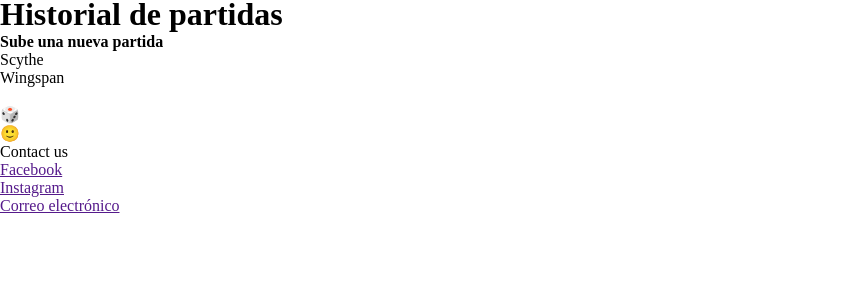
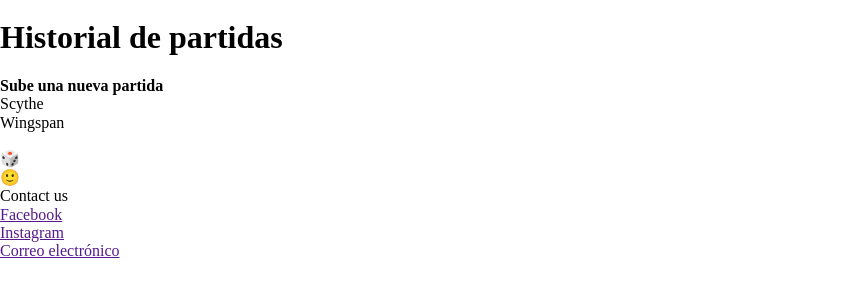
Before and after one commit to nadiafigo/elcuervo, a plain HTML site: page profile.html in a window 1280 px wide. Shown: the part 460-754 px from the top of the page, without its empty margins (0-846 px from the left). Drawn offline with Linux system fonts and the light colour scheme.

Commit message:
cambios mínimos

```diff
--- a/profile.html
+++ b/profile.html
@@ -5,6 +5,7 @@
     <meta http-equiv="X-UA-Compatible" content="IE=edge">
     <meta name="viewport" content="width=device-width, initial-scale=1.0">
     <title>Mi perfil | El Cuervo</title>
+    <link rel="stylesheet" href="./css/normalize.css">
     <link rel="stylesheet" href="./css/style.css">
 </head>
 <body>
```
Also changed, not shown: upload_match.html (+2 -1 lines), img/logo.jpeg (deleted).
